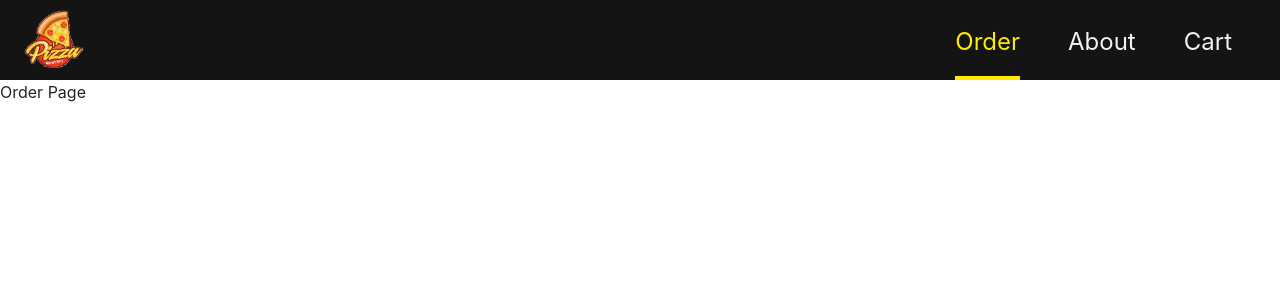
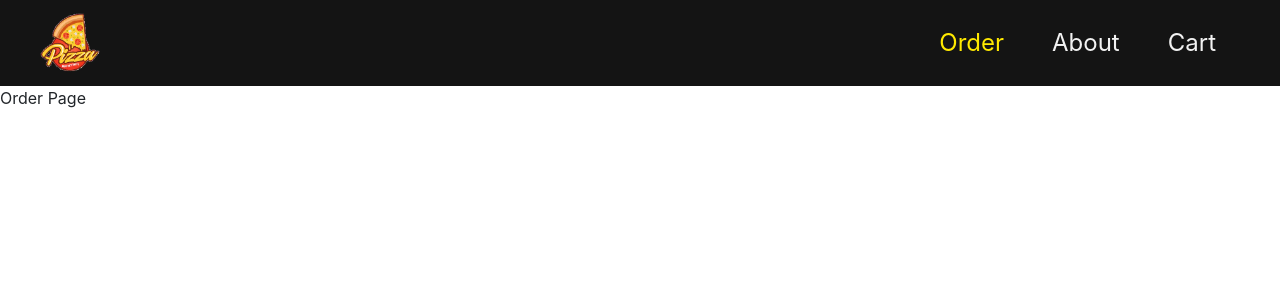
Before and after one commit to zhihil/PizzaTime, a React (Create React App) app: page /order in a window 1280 px wide. Shown: the top 300 px of the page. Built offline with nearby package versions, Linux system fonts and the light colour scheme.

Commit message:
navbar ~ Downscaled the styling to be minimal but functional

```diff
--- a/src/components/Navbar/Navbar.styled.tsx
+++ b/src/components/Navbar/Navbar.styled.tsx
@@ -9,8 +9,6 @@ export const StyledNavbar = styled(Navbar)`
         margin-left: 1.5rem;
     }
 
-    padding: 0;
-    height: 5rem;
     #basic-navbar-nav {
         height: 100%;
     }
@@ -23,19 +21,13 @@ export const StyledLink = styled(NavLink)`
     color: #f2f2f2;
     font-size: 1.5rem;
 
-    border-bottom: 0.3rem solid #141414;
-    margin-top: auto;
-    height: 3.5rem;
-
     &:hover,
     :focus {
         color: #ffe900;
         text-decoration: none;
-        border-bottom: 0.3rem solid #ffe900;
     }
 
     &.current-nav {
         color: #ffe900;
-        border-bottom: 0.3rem solid #ffe900;
     }
 `;
--- a/src/components/Navbar/Navbar.tsx
+++ b/src/components/Navbar/Navbar.tsx
@@ -8,7 +8,7 @@ import { StyledLink, StyledNavbar } from "./Navbar.styled";
 export class NavbarComponent extends React.Component {
     public render() {
         return (
-            <StyledNavbar expand="lg">
+            <StyledNavbar expand="lg" variant="dark">
                 <Navbar.Brand>
                     <Link className="pt-logo" to="/order">
                         <>
```
